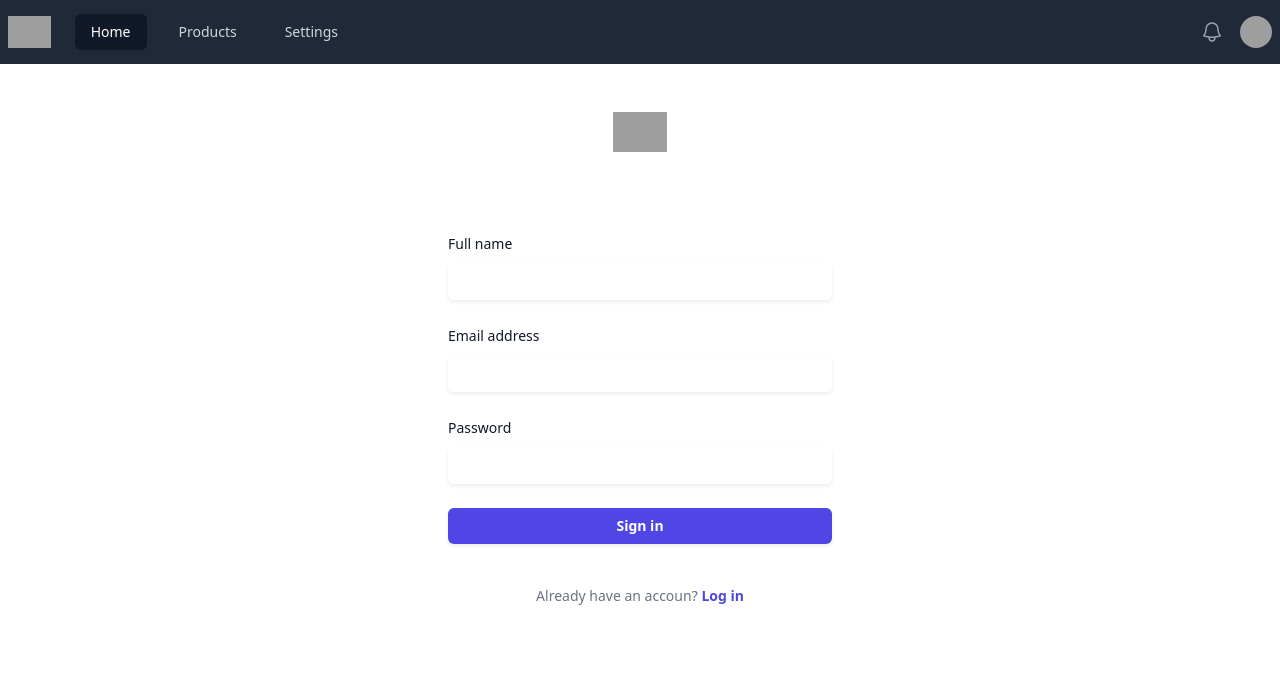
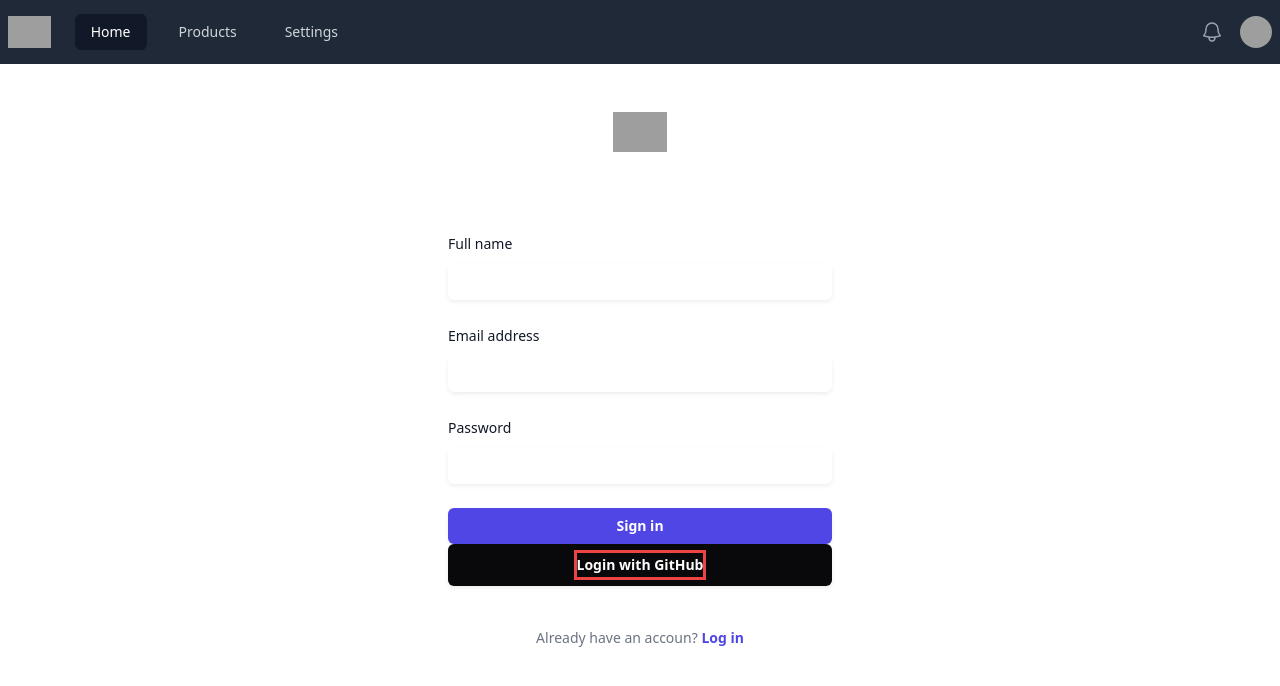
Before and after one commit to mkl007/MAJI-LIBROS, a React (Vite) app in the folder apps/client/: page /signup in a window 1280 px wide. Shown: the top 686 px of the page. Built offline with nearby package versions, Linux system fonts and the light colour scheme; grey boxes are pictures that could not be loaded.

Commit message:
Github button added

```diff
--- /dev/null
+++ b/apps/client/src/components/GithubButton.component.tsx
@@ -0,0 +1,16 @@
+
+export const GithubButton = () => {
+    const handleLogin = () => {
+        // window.location.href = 'http://localhost:3000/auth/github';
+        window.location.href = "http://localhost:3000/auth/github/callback"
+    };
+    return (
+        <div>
+            <button onClick={handleLogin}
+            className="flex border-3 border-red-500"
+            >
+                Login with GitHub
+            </button>
+        </div>
+    );
+}
--- a/apps/client/src/pages/SignUp.page.tsx
+++ b/apps/client/src/pages/SignUp.page.tsx
@@ -1,16 +1,16 @@
-import { useEffect, useState } from 'react';
+import {  useState } from 'react';
 import { Link } from 'react-router-dom';
-import { User } from '../interfaces/User.interface';
+import { UserToSignUp } from '../interfaces/User.interface';
 // import { signUpRequest } from '../api/auth';
-import Modal from '../components/ModalForSignAndSigup';
 import { useAuth } from '../hooks/useAuth';
+import { GithubButton } from '../components/GithubButton.component';
 
 
 
 const SignUpPage = () => {
-  const [user, setUser] = useState<User>({ fullname: '', email: '', password: '' });
+  const [user, setUser] = useState<UserToSignUp>({ fullname: '', email: '', password: '' });
 
-  const { data, signUpFunction, isLoading, setIsLoading } = useAuth()
+  const { data, signUpFunction } = useAuth()
 
   async function handleSubmit(event: { preventDefault: () => void; }) {
     event.preventDefault();
@@ -96,6 +96,13 @@ const SignUpPage = () => {
             >
               Sign in
             </button>
+
+            <div
+              className="flex w-full justify-center rounded-md bg-zinc-950 px-3 py-1.5 text-sm font-semibold leading-6 text-white shadow-sm hover:bg-zinc-500 focus-visible:outline focus-visible:outline-2 focus-visible:outline-offset-2 focus-visible:outline-indigo-600"
+            >
+              <GithubButton />
+            </div>
+
           </div>
         </form>
 
```
